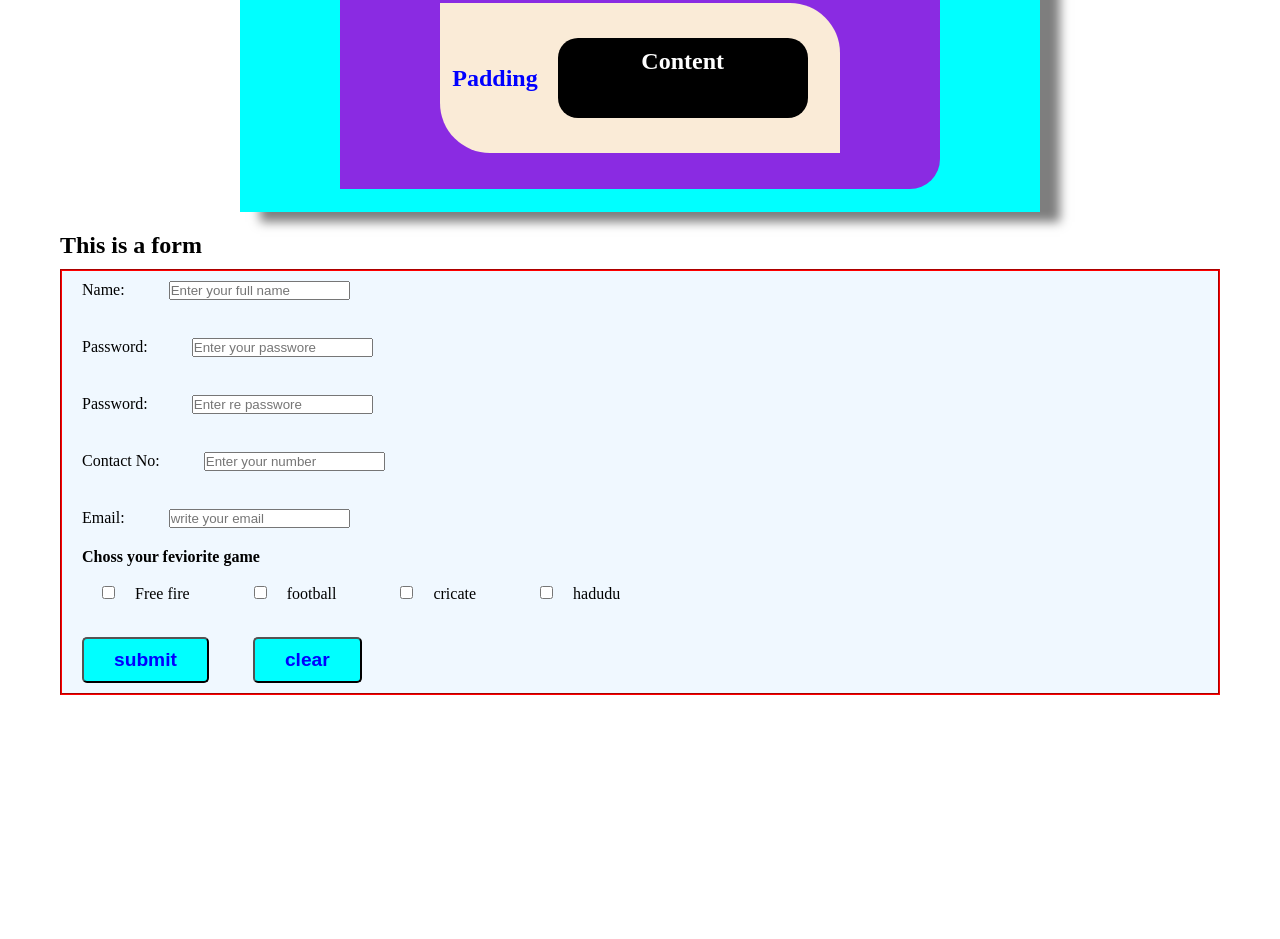
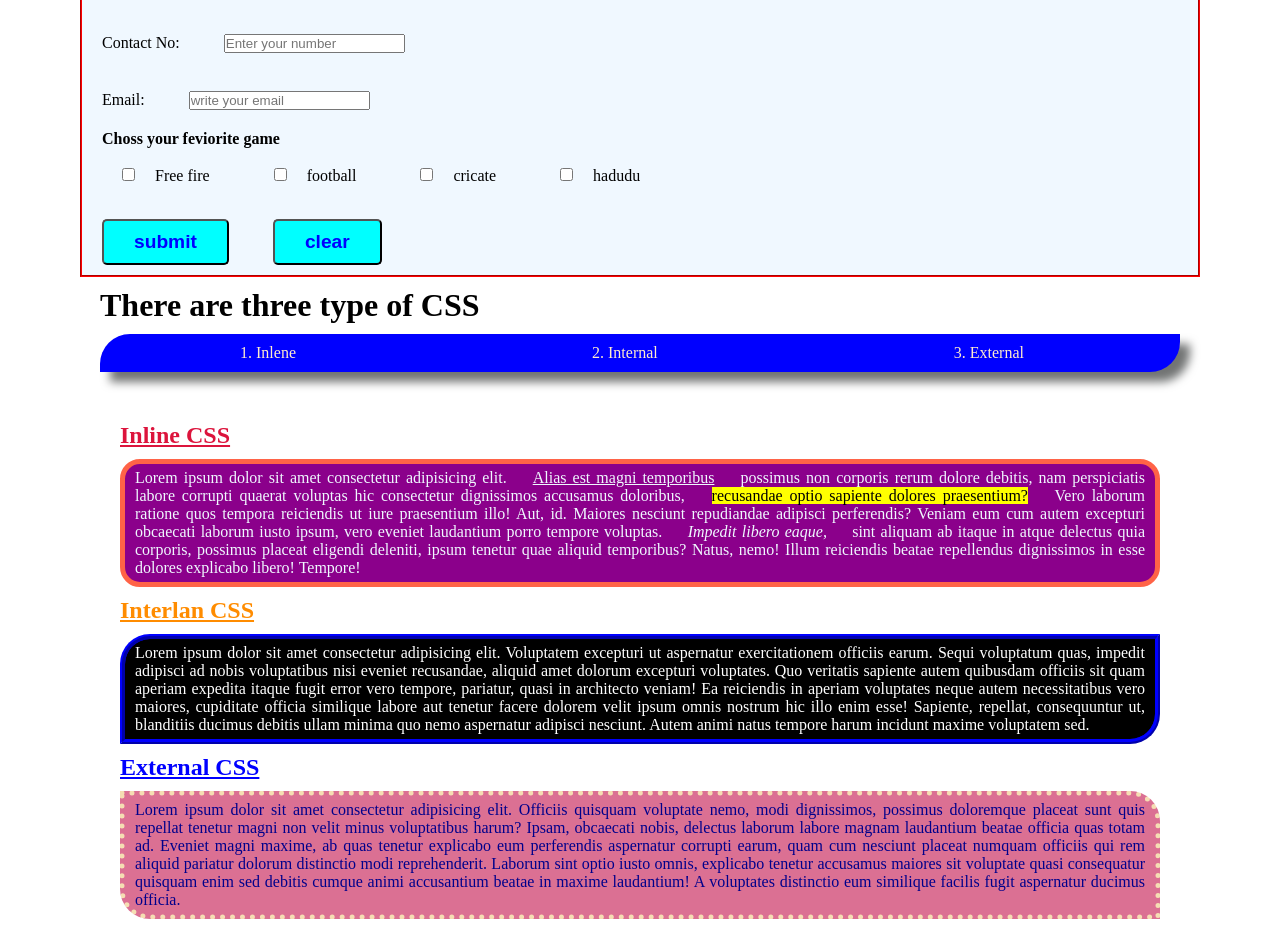
Before and after one commit to sheikhzim2004-del/reposotori-test-2, a plain HTML site: page index.html in a window 1280 px wide. Shown: the part 1301-2240 px from the top of the page. Before the commit the page ends 2016 px from the top, so only its background shows below. Drawn offline with Linux system fonts and the light colour scheme.

Commit message:
css type of change

```diff
--- a/index.html
+++ b/index.html
@@ -1,18 +1,21 @@
 <!DOCTYPE html>
 <html lang="en">
+
 <head>
     <meta charset="UTF-8">
     <meta name="viewport" content="width=device-width, initial-scale=1.0">
     <link rel="icon" href="icon.png">
     <title>First gig web</title>
+    <link rel="stylesheet" href="style.css">
     <style>
-        *{
+        * {
             margin: 0;
             padding: 0;
             box-sizing: border-box;
             margin: 10px 20px;
         }
-        .container{
+
+        .container {
             background-color: azure;
 
             border: 20px solid tomato;
@@ -20,11 +23,13 @@
             padding: 10px 30px;
             text-align: justify;
         }
-        .title{
+
+        .title {
             text-align: center;
             color: blue;
         }
-        ul{
+
+        ul {
             background-color: aliceblue;
             padding: 20px;
             border: 20px double black;
@@ -32,7 +37,8 @@
             display: flex;
             justify-content: space-between;
         }
-        li{
+
+        .li1 {
             background-color: purple;
             padding: 10px 40px;
             color: white;
@@ -40,11 +46,13 @@
             box-shadow: 4px 4px 10px red;
 
         }
-        #form{
+
+        #form {
             border: 2px groove red;
             background-color: aliceblue;
         }
-        .btn{
+
+        .btn {
             padding: 10px 30px;
             text-align: center;
             color: blue;
@@ -54,46 +62,77 @@
             font-size: larger;
             font-weight: bolder;
         }
-        .btn:hover{
+
+        .btn:hover {
             background-color: brown;
             transition-duration: 0.5s;
             color: white;
         }
+        .css-type{
+            background-color: blue;
+            color: blanchedalmond;
+            display:flex;
+            justify-content: space-around;
+            border-radius: 30px 0;
+            box-shadow: 10px 10px 10px rgb(114, 116, 116);
+            margin-bottom: 50px;
+        }
+        #int-head{
+            color: darkorange;
+            text-decoration: underline;
+        }
+        .int-p{
+            background-color: black;
+            color: white;
+            padding: 5px 10px;
+            border: 5px ridge blue;
+            border-radius: 30px 0;
+            text-align: justify;
 
+        }
     </style>
 </head>
+
 <body>
 
-    <h1 style=" font-size: 50px; font-weight: bolder; color: fuchsia; display: flex; justify-content: center; text-decoration: underline;">Practice Day by Habijabi Work</h1><br><br>
+    <h1
+        style=" font-size: 50px; font-weight: bolder; color: fuchsia; display: flex; justify-content: center; text-decoration: underline;">
+        Practice Day by Habijabi Work</h1><br><br>
     <div class="content">
         <div class="container">
             <h1 class="title">This is reposotori test website</h1>
-    <p>Lorem ipsum dolor sit, amet consectetur adipisicing elit. Eaque voluptatibus nobis eligendi asperiores explicabo, suscipit sed aliquid sapiente, facere aperiam autem libero est voluptates odit accusantium quis ea repellat exercitationem?Lorem ipsum dolor sit amet consectetur adipisicing elit. Aut accusamus molestias facere quia, vero voluptatibus debitis sit? Voluptatum, aspernatur cumque ipsam fugiat modi deleniti obcaecati voluptas, molestias rem mollitia beatae!Lorem Lorem ipsum dolor sit, amet consectetur adipisicing elit. Iste, voluptas dolor. Eius earum dolore pariatur beatae sequi, numquam, minus consectetur cumque illum adipisci sapiente sunt quas omnis possimus, maiores quidem!</p>
-    </div>
-        <div class="container">
-        <h1 class="title">This is reposotori test website</h1>
-    <p>Lorem ipsum dolor sit, amet consectetur adipisicing elit. Eaque voluptatibus nobis eligendi asperiores explicabo, suscipit sed aliquid sapiente, facere aperiam autem libero est voluptates odit accusantium quis ea repellat exercitationem?Lorem ipsum dolor sit amet consectetur adipisicing elit. Aut accusamus molestias facere quia, vero voluptatibus debitis sit? Voluptatum, aspernatur cumque ipsam fugiat modi deleniti obcaecati voluptas, molestias rem mollitia beatae!</p>
-    </div>
-        <div class="container">
-        <h1 class="title">This is reposotori test website</h1>
-    <p>Lorem ipsum dolor sit, amet consectetur adipisicing elit. Eaque voluptatibus nobis eligendi asperiores explicabo, suscipit sed aliquid sapiente, facere aperiam autem libero est voluptates odit accusantium quis ea repellat exercitationem?Lorem ipsum dolor sit amet consectetur adipisicing elit. Aut accusamus molestias facere quia, vero voluptatibus debitis sit? Voluptatum, aspernatur cumque ipsam fugiat modi deleniti obcaecati voluptas, molestias rem mollitia beatae!</p>
-    </div>
+            <p>Lorem ipsum dolor sit, amet consectetur adipisicing elit. Eaque voluptatibus nobis eligendi asperiores
+                explicabo, suscipit sed aliquid sapiente, facere aperiam autem libero est voluptates odit accusantium
+                quis ea repellat exercitationem?Lorem ipsum dolor sit amet consectetur adipisicing elit. Aut accusamus
+                molestias facere quia, vero voluptatibus debitis sit? Voluptatum, aspernatur cumque ipsam fugiat modi
+                deleniti obcaecati voluptas, molestias rem mollitia beatae!Lorem Lorem ipsum dolor sit, amet consectetur
+                adipisicing elit. Iste, voluptas dolor. Eius earum dolore pariatur beatae sequi, numquam, minus
+                consectetur cumque illum adipisci sapiente sunt quas omnis possimus, maiores quidem!</p>
     </div><br><br>
     <h2>Box Model CSS</h2>
     <ul>
-        <li>content</li>
-        <li>padding</li>
-        <li>border</li>
-        <li>margin</li>
+        <li class="li1">content</li>
+        <li class="li1">padding</li>
+        <li class="li1">border</li>
+        <li class="li1">margin</li>
     </ul><br><br>
 
     <div style="display: grid; align-items: center; justify-content: center;">
         <h2>Like Under bellow</h2>
-        <div class="all-off-box" style="background-color: aqua; width: 800px; height: 400px; display: grid; align-items: center; justify-content: center; font-size: x-large; font-weight: 700; color: navy; box-shadow: 20px 10px 10px rgb(126, 126, 126);">Margin
-            <div class="margin" style="background-color: blueviolet; width: 600px; height: 300px; display: grid; align-items: center; justify-content: center; border-radius: 30px 0; font-size: x-large; font-weight: 700; color: white; ">Border
-            <div class="border" style="background-color: antiquewhite; width: 400px; height: 150px; border-radius: 0 50px; display: flex; align-items: center; justify-content: center; font-size: x-large; font-weight: 700; color: blue; ">Padding
-                <div class="padding" style="background-color: black; border-radius: 20px; width: 250px; height: 80px; ">
-                    <div class="contant" style="color: white; display: flex; align-items: center; justify-content: center; font-weight: bolder; font-size: x-large;"> Content
+        <div class="all-off-box"
+            style="background-color: aqua; width: 800px; height: 400px; display: grid; align-items: center; justify-content: center; font-size: x-large; font-weight: 700; color: navy; box-shadow: 20px 10px 10px rgb(126, 126, 126);">
+            Margin
+            <div class="margin"
+                style="background-color: blueviolet; width: 600px; height: 300px; display: grid; align-items: center; justify-content: center; border-radius: 30px 0; font-size: x-large; font-weight: 700; color: white; ">
+                Border
+                <div class="border"
+                    style="background-color: antiquewhite; width: 400px; height: 150px; border-radius: 0 50px; display: flex; align-items: center; justify-content: center; font-size: x-large; font-weight: 700; color: blue; ">
+                    Padding
+                    <div class="padding"
+                        style="background-color: black; border-radius: 20px; width: 250px; height: 80px; ">
+                        <div class="contant"
+                            style="color: white; display: flex; align-items: center; justify-content: center; font-weight: bolder; font-size: x-large;">
+                            Content
                         </div>
                     </div>
                 </div>
@@ -134,5 +173,27 @@
 
     </form>
 
+    <div class="css">
+        <h1>There are three type of CSS</h1>
+        <ol class="css-type">
+            <li>Inlene</li>
+            <li>Internal</li>
+            <li>External</li>
+        </ol>
+        <div class="inline">
+            <h2 style= "color: crimson; text-decoration: underline;">Inline CSS</h2>
+            <p style="background-color: darkmagenta;color: aliceblue; border-radius: 20px; padding: 5px 10px; text-align: justify; border: 5px solid tomato;">Lorem ipsum dolor sit amet consectetur adipisicing elit. <u>Alias est magni temporibus</u> possimus non corporis rerum dolore debitis, nam perspiciatis labore corrupti quaerat voluptas hic consectetur dignissimos accusamus doloribus, <mark>recusandae optio sapiente dolores praesentium?</mark> Vero laborum ratione quos tempora reiciendis ut iure praesentium illo! Aut, id. Maiores nesciunt repudiandae adipisci perferendis? Veniam eum cum autem excepturi obcaecati laborum iusto ipsum, vero eveniet laudantium porro tempore voluptas. <em>Impedit libero eaque,</em> sint aliquam ab itaque in atque delectus quia corporis, possimus placeat eligendi deleniti, ipsum tenetur quae aliquid temporibus? Natus, nemo! Illum reiciendis beatae repellendus dignissimos in esse dolores explicabo libero! Tempore!</p>
+        </div>
+        <div class="internal">
+            <h2 id="int-head">Interlan CSS</h2>
+            <p class="int-p">Lorem ipsum dolor sit amet consectetur adipisicing elit. Voluptatem excepturi ut aspernatur exercitationem officiis earum. Sequi voluptatum quas, impedit adipisci ad nobis voluptatibus nisi eveniet recusandae, aliquid amet dolorum excepturi voluptates. Quo veritatis sapiente autem quibusdam officiis sit quam aperiam expedita itaque fugit error vero tempore, pariatur, quasi in architecto veniam! Ea reiciendis in aperiam voluptates neque autem necessitatibus vero maiores, cupiditate officia similique labore aut tenetur facere dolorem velit ipsum omnis nostrum hic illo enim esse! Sapiente, repellat, consequuntur ut, blanditiis ducimus debitis ullam minima quo nemo aspernatur adipisci nesciunt. Autem animi natus tempore harum incidunt maxime voluptatem sed.</p>
+        </div>
+        <div class="external">
+            <h2 id="ext-head">External CSS</h2>
+            <p class="ext-p">Lorem ipsum dolor sit amet consectetur adipisicing elit. Officiis quisquam voluptate nemo, modi dignissimos, possimus doloremque placeat sunt quis repellat tenetur magni non velit minus voluptatibus harum? Ipsam, obcaecati nobis, delectus laborum labore magnam laudantium beatae officia quas totam ad. Eveniet magni maxime, ab quas tenetur explicabo eum perferendis aspernatur corrupti earum, quam cum nesciunt placeat numquam officiis qui rem aliquid pariatur dolorum distinctio modi reprehenderit. Laborum sint optio iusto omnis, explicabo tenetur accusamus maiores sit voluptate quasi consequatur quisquam enim sed debitis cumque animi accusantium beatae in maxime laudantium! A voluptates distinctio eum similique facilis fugit aspernatur ducimus officia.</p>
+        </div>
+    </div>
+
 </body>
+
 </html>
--- /dev/null
+++ b/style.css
@@ -0,0 +1,13 @@
+#ext-head{
+  color: blue;
+  text-decoration: underline;
+}
+
+.ext-p{
+  background-color: palevioletred;
+  color: darkblue;
+  border: 5px dotted wheat;
+  border-radius: 0 30px;
+  padding: 5px 10px;
+  text-align: justify;
+}
```
Lines whose indentation alone changed are shown as unchanged.
